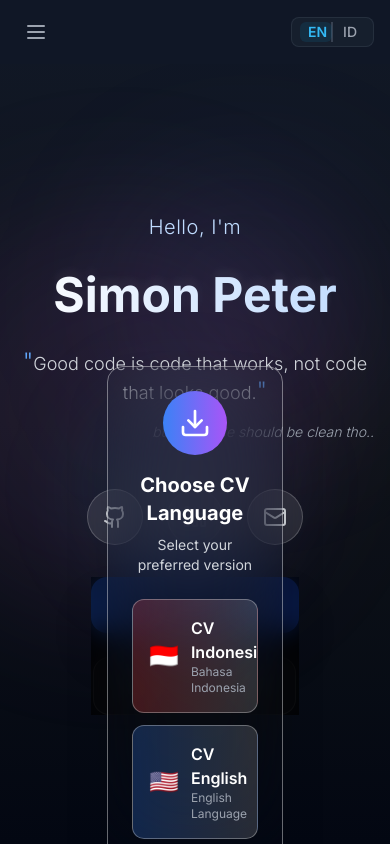
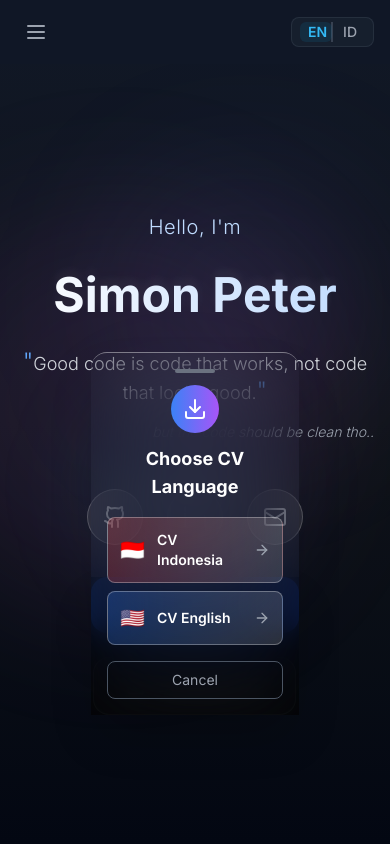
Before and after one commit to Simon1705/portfolio, a Next.js app: page / in a window 390 px wide. Both pictures are taken after a click on the button "Download CV". Built offline with nearby package versions, Linux system fonts and the light colour scheme.

Commit message:
mobile friendly cv option

```diff
--- a/src/app/globals.css
+++ b/src/app/globals.css
@@ -189,7 +189,7 @@
 @keyframes modal-slide-up {
   from {
     opacity: 0;
-    transform: translateY(100px);
+    transform: translateY(100%);
   }
   to {
     opacity: 1;
--- a/src/components/sections/hero.tsx
+++ b/src/components/sections/hero.tsx
@@ -567,24 +567,29 @@ export default function Hero() {
                     </span>
                   </button>
 
-                  {/* CV Options Modal - Viewport Center */}
+                  {/* CV Options Modal - Ultra Compact Mobile */}
                   {showCVOptions && (
                     <>
                       {/* Enhanced Backdrop with stronger blur */}
                       <div className="fixed inset-0 bg-black/70 backdrop-blur-xl modal-backdrop z-40 animate-modal-fade-in" />
 
-                      {/* Modal Container - Viewport Center */}
-                      <div className="fixed inset-0 z-50 flex items-center justify-center p-4 pointer-events-none">
-                        <div className="bg-gradient-to-br from-gray-900/98 to-gray-800/98 backdrop-blur-2xl border border-white/40 rounded-2xl p-6 shadow-2xl w-full max-w-md animate-modal-zoom-in pointer-events-auto">
-                          {/* Header */}
-                          <div className="text-center mb-6">
-                            <div className="w-16 h-16 bg-gradient-to-r from-blue-500 to-purple-500 rounded-full flex items-center justify-center mx-auto mb-4">
-                              <Download className="w-8 h-8 text-white" />
+                      {/* Modal Container - Ultra Compact Mobile */}
+                      <div className="fixed inset-0 z-50 flex items-end sm:items-center justify-center p-0 sm:p-4 pointer-events-none">
+                        <div className="bg-gradient-to-br from-gray-900/98 to-gray-800/98 backdrop-blur-2xl border-t border-white/40 sm:border border-white/40 rounded-t-2xl sm:rounded-2xl p-4 sm:p-6 shadow-2xl w-full sm:w-full sm:max-w-md animate-modal-slide-up sm:animate-modal-zoom-in pointer-events-auto">
+                          {/* Mobile Handle Bar */}
+                          <div className="flex justify-center mb-3 sm:hidden">
+                            <div className="w-10 h-1 bg-gray-500 rounded-full"></div>
+                          </div>
+
+                          {/* Compact Header */}
+                          <div className="text-center mb-4 sm:mb-6">
+                            <div className="w-12 h-12 sm:w-16 sm:h-16 bg-gradient-to-r from-blue-500 to-purple-500 rounded-full flex items-center justify-center mx-auto mb-3 sm:mb-4">
+                              <Download className="w-6 h-6 sm:w-8 sm:h-8 text-white" />
                             </div>
-                            <h3 className="text-xl font-bold text-white mb-2">
+                            <h3 className="text-lg sm:text-xl font-bold text-white mb-1 sm:mb-2">
                               {language === 'en' ? 'Choose CV Language' : 'Pilih Bahasa CV'}
                             </h3>
-                            <p className="text-gray-300 text-sm">
+                            <p className="text-gray-300 text-xs sm:text-sm hidden sm:block">
                               {language === 'en'
                                 ? 'Select your preferred version'
                                 : 'Pilih versi yang diinginkan'
@@ -592,17 +597,17 @@ export default function Hero() {
                             </p>
                           </div>
 
-                          {/* CV Options - Compact */}
-                          <div className="space-y-3 mb-6">
+                          {/* CV Options - Ultra Compact */}
+                          <div className="space-y-2 sm:space-y-4 mb-4 sm:mb-6">
                             <button
                               onClick={(e) => handleDownloadCV(e, 'id')}
-                              className="w-full group relative overflow-hidden bg-gradient-to-r from-red-500/25 to-white/15 hover:from-red-500/35 hover:to-white/25 border border-white/30 hover:border-red-400/60 rounded-xl p-4 transition-all duration-300 hover:scale-[1.02]"
+                              className="w-full group relative overflow-hidden bg-gradient-to-r from-red-500/25 to-white/15 hover:from-red-500/35 hover:to-white/25 active:from-red-500/40 active:to-white/30 border border-white/30 hover:border-red-400/60 active:border-red-400/80 rounded-lg sm:rounded-xl p-3 sm:p-4 transition-all duration-300 hover:scale-[1.02] active:scale-[0.98] touch-manipulation"
                             >
                               <div className="flex items-center gap-3">
-                                <div className="text-2xl">🇮🇩</div>
+                                <div className="text-xl sm:text-2xl">🇮🇩</div>
                                 <div className="text-left flex-1">
-                                  <h4 className="text-white font-semibold text-base">CV Indonesia</h4>
-                                  <p className="text-gray-400 text-xs">Bahasa Indonesia</p>
+                                  <h4 className="text-white font-semibold text-sm sm:text-base">CV Indonesia</h4>
+                                  <p className="text-gray-400 text-xs hidden sm:block">Bahasa Indonesia</p>
                                 </div>
                                 <ArrowDown className="w-4 h-4 text-gray-400 group-hover:text-white transition-colors rotate-[-90deg]" />
                               </div>
@@ -612,13 +617,13 @@ export default function Hero() {
 
                             <button
                               onClick={(e) => handleDownloadCV(e, 'en')}
-                              className="w-full group relative overflow-hidden bg-gradient-to-r from-blue-500/25 to-white/15 hover:from-blue-500/35 hover:to-white/25 border border-white/30 hover:border-blue-400/60 rounded-xl p-4 transition-all duration-300 hover:scale-[1.02]"
+                              className="w-full group relative overflow-hidden bg-gradient-to-r from-blue-500/25 to-white/15 hover:from-blue-500/35 hover:to-white/25 active:from-blue-500/40 active:to-white/30 border border-white/30 hover:border-blue-400/60 active:border-blue-400/80 rounded-lg sm:rounded-xl p-3 sm:p-4 transition-all duration-300 hover:scale-[1.02] active:scale-[0.98] touch-manipulation"
                             >
                               <div className="flex items-center gap-3">
-                                <div className="text-2xl">🇺🇸</div>
+                                <div className="text-xl sm:text-2xl">🇺🇸</div>
                                 <div className="text-left flex-1">
-                                  <h4 className="text-white font-semibold text-base">CV English</h4>
-                                  <p className="text-gray-400 text-xs">English Language</p>
+                                  <h4 className="text-white font-semibold text-sm sm:text-base">CV English</h4>
+                                  <p className="text-gray-400 text-xs hidden sm:block">English Language</p>
                                 </div>
                                 <ArrowDown className="w-4 h-4 text-gray-400 group-hover:text-white transition-colors rotate-[-90deg]" />
                               </div>
@@ -627,10 +632,10 @@ export default function Hero() {
                             </button>
                           </div>
 
-                          {/* Cancel Button - Compact */}
+                          {/* Compact Cancel Button */}
                           <button
                             onClick={() => setShowCVOptions(false)}
-                            className="w-full px-4 py-2 text-gray-400 hover:text-white border border-gray-600 hover:border-gray-500 rounded-lg transition-all duration-200 hover:bg-white/10 text-sm"
+                            className="w-full px-4 py-2 text-gray-400 hover:text-white border border-gray-600 hover:border-gray-500 active:border-gray-400 rounded-lg transition-all duration-200 hover:bg-white/10 active:bg-white/15 text-sm touch-manipulation"
                           >
                             {language === 'en' ? 'Cancel' : 'Batal'}
                           </button>
```
Also changed, not shown: public/images/projects/smartlele-3.jpeg (renamed from public/images/projects/smartlele-3.PNG).
